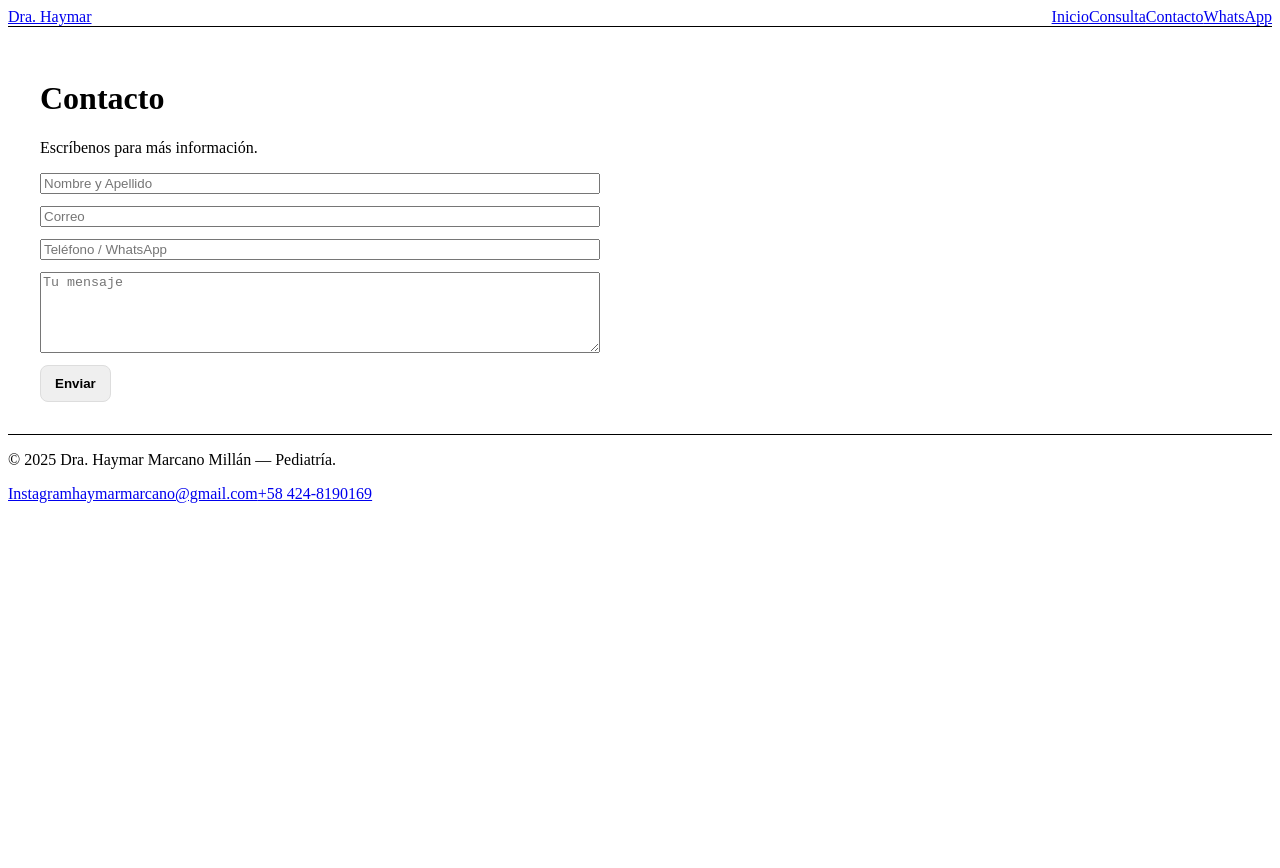
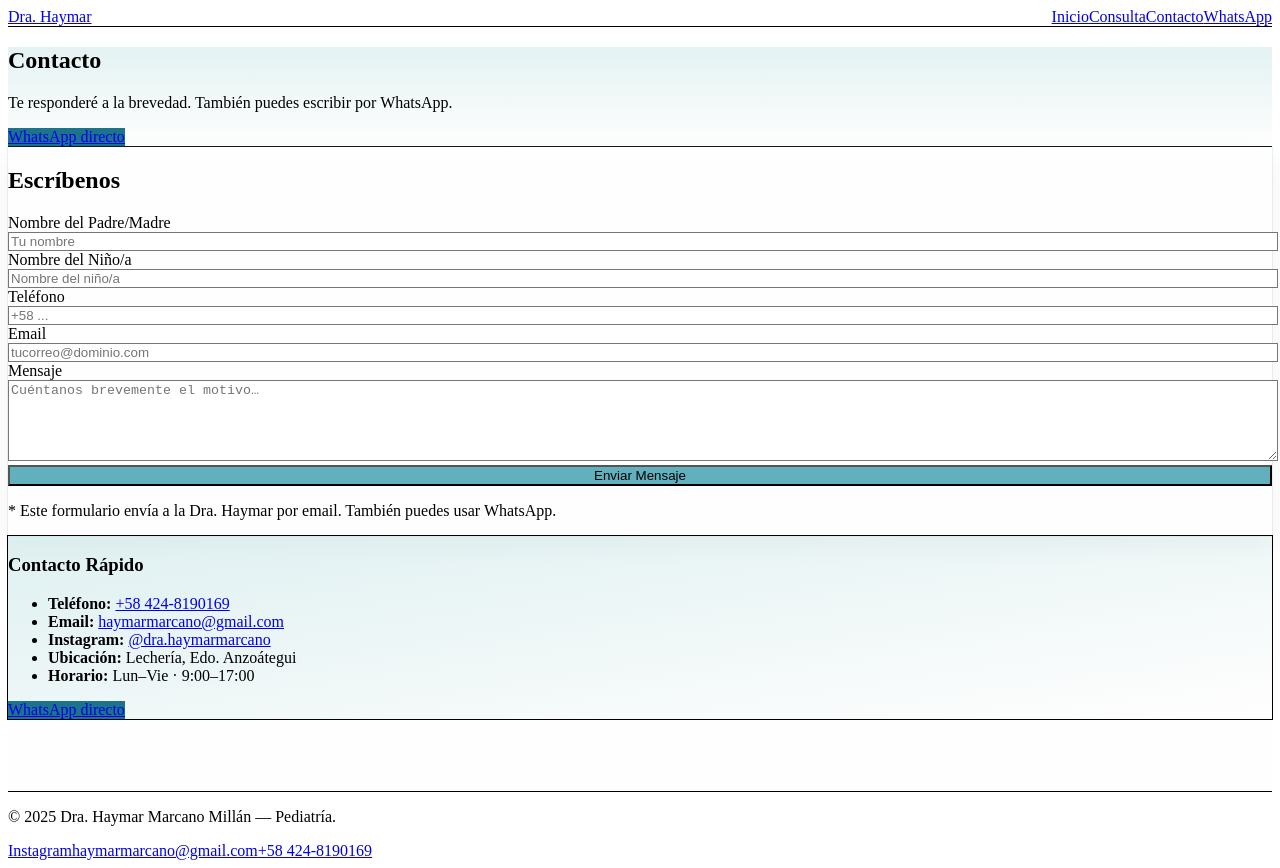
Before and after one commit to infobyolisjo-cpu/haymar-site, a Next.js app: page /contacto in a window 1280 px wide. Before the commit the page ends 816 px from the top, so only its background shows below. Built offline with nearby package versions, Linux system fonts and the light colour scheme.

Commit message:
UI premium: Home, Consulta y Contacto sin dependencias externas

```diff
--- a/app/contacto/page.tsx
+++ b/app/contacto/page.tsx
@@ -1,45 +1,169 @@
-// app/contacto/page.tsx  (Server Component)
-export default function ContactoPage({
-  searchParams,
-}: {
-  searchParams?: { ok?: string };
-}) {
-  const ok = searchParams?.ok === '1';
+// app/contacto/page.tsx
+"use client";
+
+import { useState } from "react";
+import Link from "next/link";
+
+const WAPP =
+  "https://wa.me/584248190169?text=Hola%20Dra.%20Haymar,%20quisiera%20coordinar%20una%20cita";
+
+export default function ContactoPage() {
+  const [status, setStatus] = useState<"idle" | "sending" | "ok" | "error">("idle");
+  const [form, setForm] = useState({
+    parentName: "",
+    childName: "",
+    phone: "",
+    email: "",
+    message: "",
+  });
+
+  async function onSubmit(e: React.FormEvent) {
+    e.preventDefault();
+    setStatus("sending");
+    try {
+      const res = await fetch("/api/contact", {
+        method: "POST",
+        headers: { "content-type": "application/json" },
+        body: JSON.stringify(form),
+      });
+      if (!res.ok) throw new Error("bad");
+      setStatus("ok");
+      setForm({ parentName: "", childName: "", phone: "", email: "", message: "" });
+    } catch {
+      setStatus("error");
+    }
+  }
 
   return (
-    <main style={{ padding: '2rem', maxWidth: 560 }}>
-      <h1>Contacto</h1>
+    <main className="min-h-[calc(100vh-56px)] bg-[#fffefe]">
+      <section className="bg-gradient-to-b from-[#d1eaeb]/60 to-[#fffefe] border-b border-slate-200/70">
+        <div className="mx-auto max-w-6xl px-4 py-8">
+          <h1 className="text-2xl md:text-3xl font-bold">Contacto</h1>
+          <p className="text-slate-700 mt-1">
+            Te responderé a la brevedad. También puedes escribir por WhatsApp.
+          </p>
+          <div className="mt-3">
+            <Link
+              href={WAPP}
+              target="_blank"
+              className="inline-flex items-center rounded-xl bg-[#1b748c] px-5 py-2.5 text-white font-semibold shadow hover:opacity-95"
+            >
+              WhatsApp directo
+            </Link>
+          </div>
+        </div>
+      </section>
 
-      {ok && (
-        <p style={{ color: 'green', marginTop: 8 }}>
-          ✅ ¡Gracias! Tu mensaje fue enviado.
-        </p>
+      <section className="mx-auto max-w-6xl px-4 py-10 grid gap-6 md:grid-cols-2">
+        {/* Formulario */}
+        <div className="rounded-2xl bg-white shadow-[0_10px_24px_rgba(2,12,27,0.06)] ring-1 ring-[#60b0be]/15 p-6">
+          <h2 className="font-semibold">Escríbenos</h2>
+
+          {status === "ok" && (
+            <div className="mt-3 rounded-xl bg-emerald-50 border border-emerald-200 text-emerald-700 px-4 py-3 text-sm">
+              ¡Gracias! Tu mensaje fue enviado. Te contactaremos muy pronto.
+            </div>
+          )}
+          {status === "error" && (
+            <div className="mt-3 rounded-xl bg-red-50 border border-red-200 text-red-700 px-4 py-3 text-sm">
+              Ocurrió un error al enviar. Intenta de nuevo o usa WhatsApp.
+            </div>
           )}
 
-      <p style={{ marginTop: 8 }}>Escríbenos para más información.</p>
+          <form onSubmit={onSubmit} className="mt-4 grid gap-4">
+            <Field
+              label="Nombre del Padre/Madre"
+              name="parentName"
+              value={form.parentName}
+              onChange={(v) => setForm((f) => ({ ...f, parentName: v }))}
+              placeholder="Tu nombre"
+            />
+            <Field
+              label="Nombre del Niño/a"
+              name="childName"
+              value={form.childName}
+              onChange={(v) => setForm((f) => ({ ...f, childName: v }))}
+              placeholder="Nombre del niño/a"
+            />
+            <Field
+              label="Teléfono"
+              name="phone"
+              value={form.phone}
+              onChange={(v) => setForm((f) => ({ ...f, phone: v }))}
+              placeholder="+58 ..."
+            />
+            <Field
+              label="Email"
+              name="email"
+              value={form.email}
+              onChange={(v) => setForm((f) => ({ ...f, email: v }))}
+              placeholder="tucorreo@dominio.com"
+              type="email"
+            />
+            <div>
+              <label className="block text-sm font-medium text-slate-700 mb-1">Mensaje</label>
+              <textarea
+                value={form.message}
+                onChange={(e) => setForm((f) => ({ ...f, message: e.target.value }))}
+                className="w-full rounded-xl border border-slate-300 px-3 py-2 outline-none focus:ring-2 focus:ring-[#60b0be]"
+                rows={5}
+                placeholder="Cuéntanos brevemente el motivo…"
+              />
+            </div>
 
-      <form
-        action="/api/contact"
-        method="post"
-        style={{ display: 'grid', gap: 12, marginTop: 16 }}
-      >
-        <input name="nombre" placeholder="Nombre y Apellido" required />
-        <input name="email" type="email" placeholder="Correo" required />
-        <input name="telefono" placeholder="Teléfono / WhatsApp" />
-        <textarea name="mensaje" placeholder="Tu mensaje" rows={5} required />
             <button
               type="submit"
-          style={{
-            padding: '10px 14px',
-            fontWeight: 700,
-            borderRadius: 8,
-            border: '1px solid #ddd',
-            width: 'fit-content',
-          }}
+              disabled={status === "sending"}
+              className="inline-flex items-center justify-center rounded-xl bg-[#60b0be] px-5 py-3 text-white font-semibold shadow hover:opacity-95 disabled:opacity-50"
             >
-          Enviar
+              {status === "sending" ? "Enviando..." : "Enviar Mensaje"}
             </button>
           </form>
+
+          <p className="text-xs text-slate-500 mt-3">
+            * Este formulario envía a la Dra. Haymar por email. También puedes usar WhatsApp.
+          </p>
+        </div>
+
+        {/* Datos rápidos */}
+        <div className="rounded-2xl bg-gradient-to-br from-[#d1eaeb]/70 to-white p-6 shadow ring-1 ring-slate-200/70">
+          <h3 className="font-semibold">Contacto Rápido</h3>
+          <ul className="mt-4 space-y-2 text-sm">
+            <li><strong>Teléfono:</strong> <Link href="tel:+584248190169" className="hover:text-[#1b748c]">+58 424-8190169</Link></li>
+            <li><strong>Email:</strong> <Link href="mailto:haymarmarcano@gmail.com" className="hover:text-[#1b748c]">haymarmarcano@gmail.com</Link></li>
+            <li><strong>Instagram:</strong> <Link href="https://instagram.com/dra.haymarmarcano" target="_blank" className="hover:text-[#1b748c]">@dra.haymarmarcano</Link></li>
+            <li><strong>Ubicación:</strong> Lechería, Edo. Anzoátegui</li>
+            <li><strong>Horario:</strong> Lun–Vie · 9:00–17:00</li>
+          </ul>
+          <div className="mt-5">
+            <Link href={WAPP} target="_blank" className="inline-flex items-center rounded-xl bg-[#1b748c] px-5 py-3 text-white font-semibold shadow hover:opacity-95">
+              WhatsApp directo
+            </Link>
+          </div>
+        </div>
+      </section>
     </main>
   );
 }
+
+/* Campo controlado */
+function Field({
+  label, name, value, onChange, placeholder, type = "text",
+}:{
+  label:string; name:string; value:string; onChange:(v:string)=>void; placeholder?:string; type?:string;
+}) {
+  return (
+    <div>
+      <label htmlFor={name} className="block text-sm font-medium text-slate-700 mb-1">{label}</label>
+      <input
+        id={name}
+        name={name}
+        type={type}
+        value={value}
+        onChange={(e)=>onChange(e.target.value)}
+        placeholder={placeholder}
+        className="w-full rounded-xl border border-slate-300 px-3 py-2 outline-none focus:ring-2 focus:ring-[#60b0be]"
+      />
+    </div>
+  );
+}
```
Lines whose indentation alone changed are shown as unchanged.
